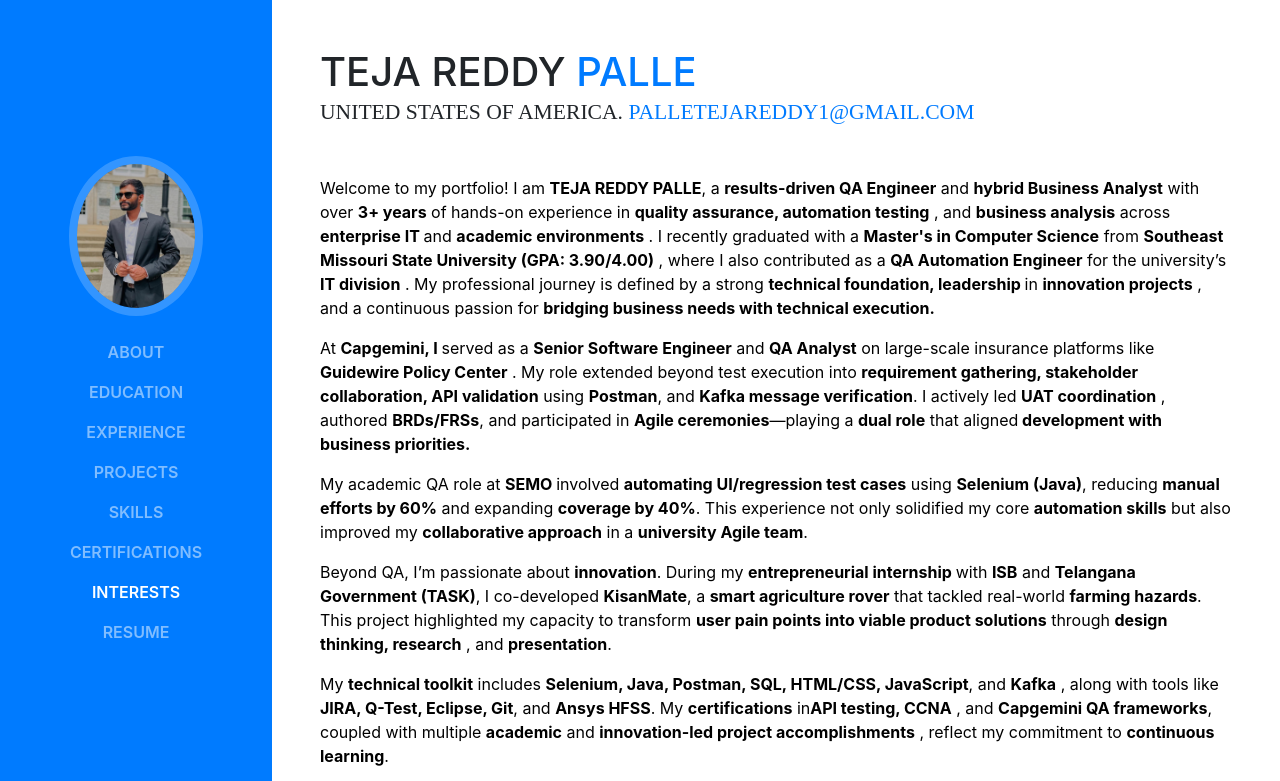
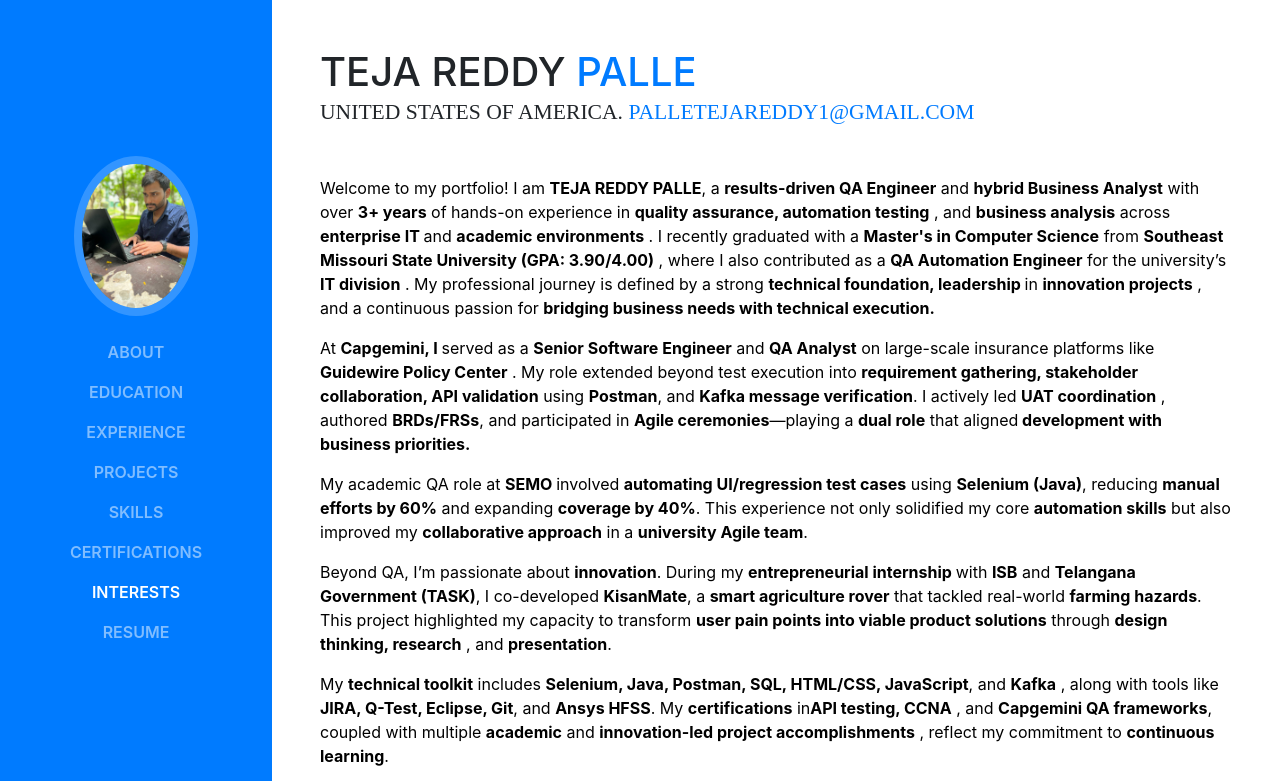
Before and after one commit to tejareddypalle/Portfolio, a website with bundled scripts: page index.html in a window 1280 px wide. Shown: the top 781 px of the page. Built offline with nearby package versions, Linux system fonts and the light colour scheme; a web font is replaced by a local one.

Commit message:
Update index.html

```diff
--- a/index.html
+++ b/index.html
@@ -29,7 +29,7 @@
     <a class="navbar-brand js-scroll-trigger" href="#page-top">
       <span class="d-block d-lg-none">Teja Reddy Palle</span>
       <span class="d-none d-lg-block">
-        <img class="img-fluid img-profile rounded-circle mx-auto mb-2" src="img/edited formal.JPG"
+        <img class="img-fluid img-profile rounded-circle mx-auto mb-2" src="img/imgcg.JPG"
           alt="Teja Reddy Palle Profile Photo">
       </span>
     </a>
```
